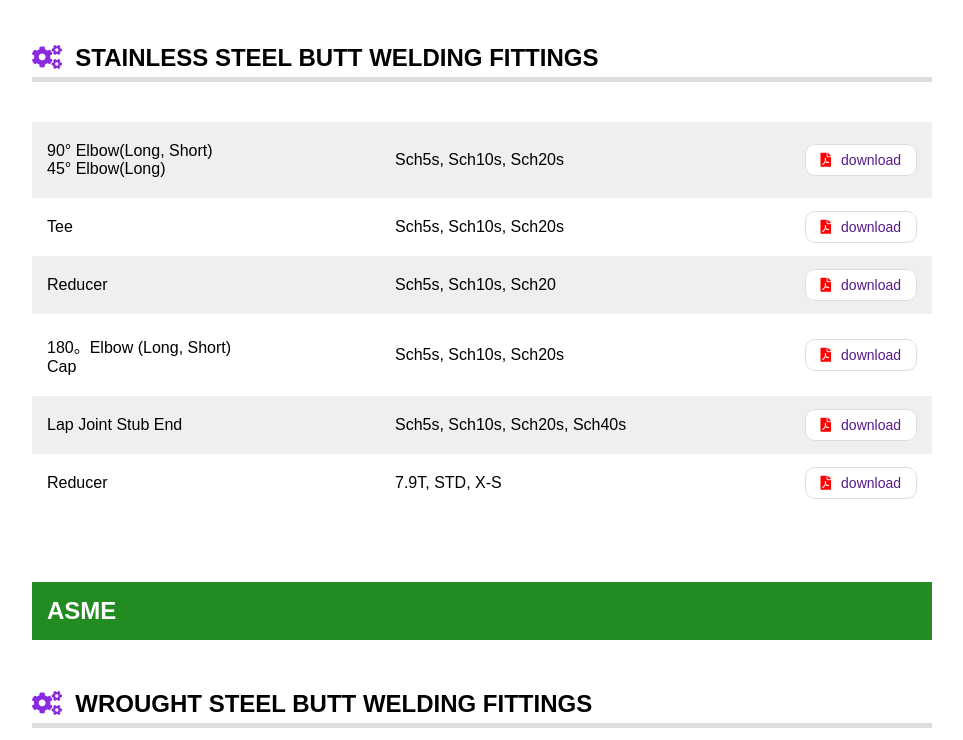
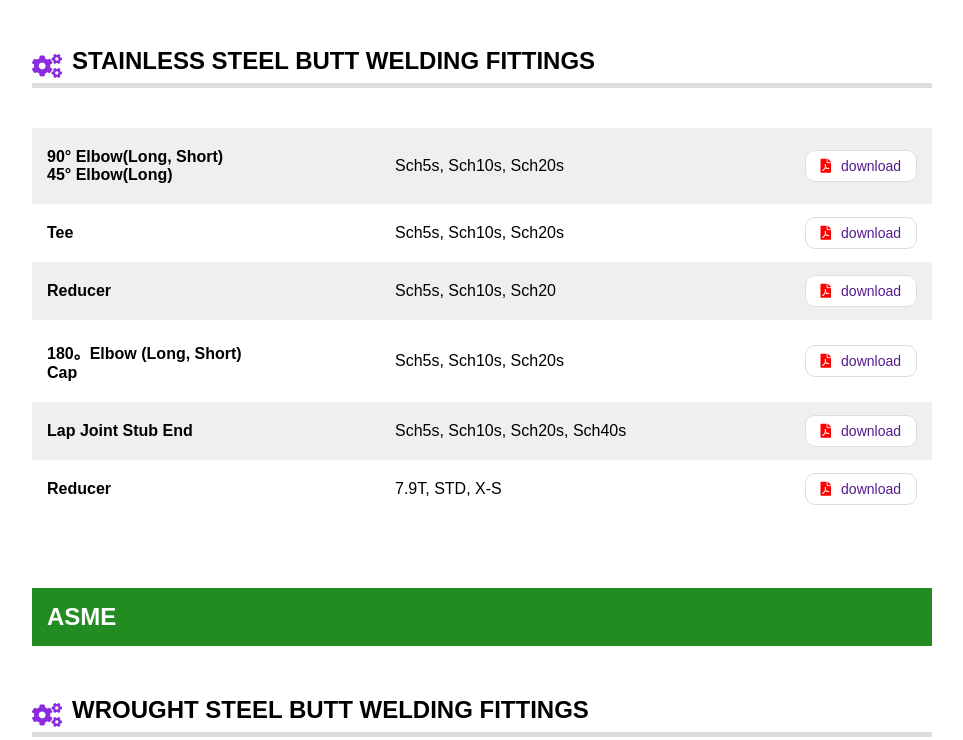
Before and after one commit to swbae1206/msbend, a website: page public/products.html in a window 1280 px wide. Shown: the part 1648-2388 px from the top of the page, without its empty margins (158-1121 px from the left). Drawn offline with nearby package versions, Linux system fonts and the light colour scheme.

Commit message:
20260208

```diff
--- a/public/css/style.css
+++ b/public/css/style.css
@@ -753,13 +753,18 @@ footer .copyright p {
 }
 
 .products-section .products-container .title {
+  display: grid;
+  grid-template-columns: 40px 1fr;
+  place-items: start;
   padding-bottom: 5px;
   border-bottom: 5px solid #ddd;
   margin-top: 50px;
 }
 
 .products-section .products-container .title i {
+  font-size: 24px;
   color: blueviolet;
+  margin-top: 7px;
 }
 
 .products-container .contents-items {
@@ -781,7 +786,8 @@ footer .copyright p {
 }
 
 .products-container .contents-item .item-name {
-  font-weight: 500;
+  font-size: 16px;
+  font-weight: 600;
 }
 .products-container .contents-item .download {
   display: flex;
--- a/public/products.html
+++ b/public/products.html
@@ -69,8 +69,9 @@
           </div>
           <div class="contents">
             <div class="title">
+              <i class="fas fa-cogs"></i>
               <h2>
-                <i class="fas fa-cogs"></i>&nbsp;&nbsp;STEEL BUTT WELDING PIPE
+                STEEL BUTT WELDING PIPE
                 FITTINGS
               </h2>
             </div>
@@ -248,8 +249,9 @@
           </div>
           <div class="contents">
             <div class="title">
+              <i class="fas fa-cogs"></i>
               <h2>
-                <i class="fas fa-cogs"></i>&nbsp;&nbsp;STAINLESS STEEL BUTT
+                STAINLESS STEEL BUTT
                 WELDING FITTINGS
               </h2>
             </div>
@@ -355,10 +357,8 @@
           </div>
           <div class="contents">
             <div class="title">
-              <h2>
-                <i class="fas fa-cogs"></i>&nbsp;&nbsp;WROUGHT STEEL BUTT
-                WELDING FITTINGS
-              </h2>
+              <i class="fas fa-cogs"></i>
+              <h2>WROUGHT STEEL BUTT WELDING FITTINGS</h2>
             </div>
             <div class="contents-items">
               <div class="contents-item">
@@ -610,8 +610,9 @@
           </div>
           <div class="contents">
             <div class="title">
+              <i class="fas fa-cogs"></i>
               <h2>
-                <i class="fas fa-cogs"></i>&nbsp;&nbsp;STAINLESS STEEL BUTT
+                STAINLESS STEEL BUTT
                 WELDING FITTINGS
               </h2>
             </div>
```
